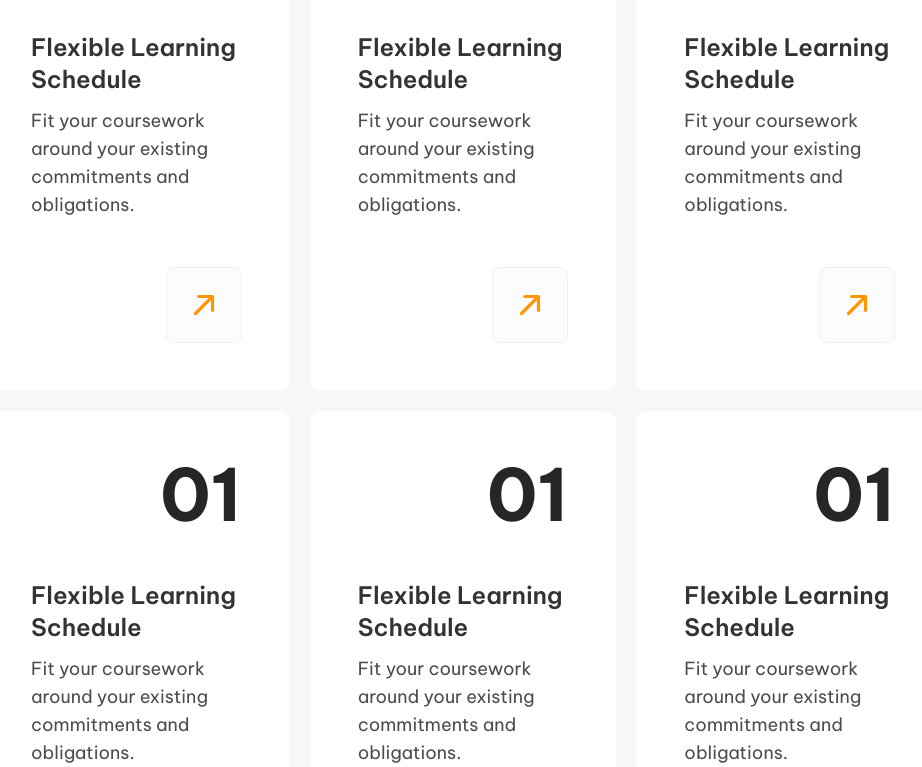
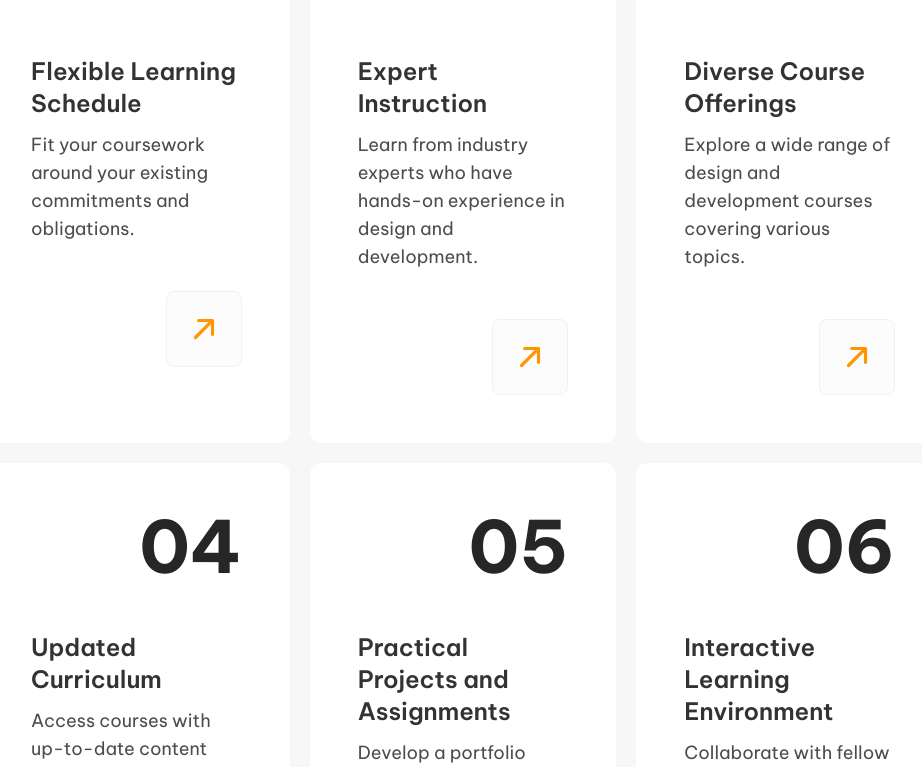
Before and after one commit to mjtavrs/skillbridge-2.0, a Next.js app: page / in a window 1280 px wide. Shown: the part 982-1749 px from the top of the page, without its empty margins (177-1099 px from the left). Built offline with nearby package versions, Linux system fonts and the light colour scheme.

Commit message:
feat: Reorganize the folder structure and create a few more components.

```diff
--- a/src/app/Section.tsx
+++ /dev/null
@@ -1,35 +0,0 @@
-import { BenefitsCard } from './BenefitsCard'
-import { Button } from './Button'
-import { Benefits } from './data/Benefits'
-
-export function Section() {
-  return (
-    <section className="mx-40 space-y-20">
-      <div className="flex items-end justify-between">
-        <div className="w-[73rem] space-y-3">
-          <h3 className="text-5xl font-semibold text-skillbridge-grey-15">
-            Benefits
-          </h3>
-          <p className="text-lg leading-6 text-skillbridge-grey-35">
-            Lorem ipsum dolor sit amet consectetur. Tempus tincidunt etiam eget
-            elit id imperdiet et. Cras eu sit dignissim lorem nibh et. Ac cum
-            eget habitasse in velit fringilla feugiat senectus in.
-          </p>
-        </div>
-        <Button href="#" variant="white">
-          View All
-        </Button>
-      </div>
-      <div className="grid-cols-threeColumnWrapper grid gap-5">
-        {Benefits.map((benefit) => (
-          <BenefitsCard
-            key={benefit.id}
-            id={benefit.id}
-            title={benefit.title}
-            description={benefit.description}
-          />
-        ))}
-      </div>
-    </section>
-  )
-}
--- a/src/app/BenefitsCard.tsx
+++ b/src/app/components/Benefits/BenefitsCard.tsx
@@ -18,8 +18,8 @@ export function BenefitsCard({ id, title, description }: BenefitsCardProps) {
         </p>
         <p className="text-lg text-skillbridge-grey-30">{description}</p>
       </div>
-      <div className="flex cursor-not-allowed justify-end">
-        <span className="rounded-lg border border-skillbridge-white-95 bg-skillbridge-white-99 p-5 text-skillbridge-orange-50">
+      <div className="flex justify-end">
+        <span className="cursor-not-allowed rounded-lg border border-skillbridge-white-95 bg-skillbridge-white-99 p-5 text-skillbridge-orange-50">
           <ArrowUpRight size={34} weight="bold" />
         </span>
       </div>
--- /dev/null
+++ b/src/app/components/Benefits/BenefitsList.tsx
@@ -0,0 +1,17 @@
+import { Benefits } from '@/app/data/Benefits'
+import { BenefitsCard } from './BenefitsCard'
+
+export function BenefitsList() {
+  return (
+    <>
+      {Benefits.map((benefit) => (
+        <BenefitsCard
+          key={benefit.id}
+          id={benefit.id}
+          title={benefit.title}
+          description={benefit.description}
+        />
+      ))}
+    </>
+  )
+}
--- /dev/null
+++ b/src/app/components/Section/CardsWrapper.tsx
@@ -0,0 +1,19 @@
+import { ComponentProps } from 'react'
+import { tv, VariantProps } from 'tailwind-variants'
+
+const container = tv({
+  base: ['grid'],
+
+  variants: {
+    variant: {
+      twoColumns: 'grid-cols-twoColumnWrapper gap-8',
+      threeColumns: 'grid-cols-threeColumnWrapper gap-5',
+    },
+  },
+})
+
+export type LinkProps = ComponentProps<'div'> & VariantProps<typeof container>
+
+export function CardWrapper({ variant, ...props }: LinkProps) {
+  return <div {...props} className={container({ variant })} />
+}
--- /dev/null
+++ b/src/app/components/Section/Section.tsx
@@ -0,0 +1,26 @@
+import { ReactNode } from 'react'
+import { SectionHeader } from './SectionHeader'
+import { CardWrapper } from './CardsWrapper'
+
+interface SectionProps {
+  title: string
+  description: string
+  url: string
+  columnsVariant: 'twoColumns' | 'threeColumns' | undefined
+  children: ReactNode
+}
+
+export function Section({
+  title,
+  description,
+  url,
+  columnsVariant,
+  children,
+}: SectionProps) {
+  return (
+    <section className="mx-40 space-y-20">
+      <SectionHeader title={title} description={description} url={url} />
+      <CardWrapper variant={columnsVariant}>{children}</CardWrapper>
+    </section>
+  )
+}
--- /dev/null
+++ b/src/app/components/Section/SectionHeader.tsx
@@ -0,0 +1,25 @@
+import { Button } from '@/app/Button'
+
+interface SectionHeaderProps {
+  title: string
+  description: string
+  url: string
+}
+
+export function SectionHeader({ title, description, url }: SectionHeaderProps) {
+  return (
+    <div className="flex items-end justify-between">
+      <div className="w-[73rem] space-y-3">
+        <h3 className="text-5xl font-semibold text-skillbridge-grey-15">
+          {title}
+        </h3>
+        <p className="text-lg leading-6 text-skillbridge-grey-35">
+          {description}
+        </p>
+      </div>
+      <Button href={url} variant="white">
+        View All
+      </Button>
+    </div>
+  )
+}
--- a/src/app/data/Benefits.ts
+++ b/src/app/data/Benefits.ts
@@ -6,33 +6,33 @@ export const Benefits = [
       'Fit your coursework around your existing commitments and obligations.',
   },
   {
-    id: '01',
-    title: 'Flexible Learning Schedule',
+    id: '02',
+    title: 'Expert Instruction',
     description:
-      'Fit your coursework around your existing commitments and obligations.',
+      'Learn from industry experts who have hands-on experience in design and development.',
   },
   {
-    id: '01',
-    title: 'Flexible Learning Schedule',
+    id: '03',
+    title: 'Diverse Course Offerings',
     description:
-      'Fit your coursework around your existing commitments and obligations.',
+      'Explore a wide range of design and development courses covering various topics.',
   },
   {
-    id: '01',
-    title: 'Flexible Learning Schedule',
+    id: '04',
+    title: 'Updated Curriculum',
     description:
-      'Fit your coursework around your existing commitments and obligations.',
+      'Access courses with up-to-date content reflecting the latest trends and industry practices.',
   },
   {
-    id: '01',
-    title: 'Flexible Learning Schedule',
+    id: '05',
+    title: 'Practical Projects and Assignments',
     description:
-      'Fit your coursework around your existing commitments and obligations.',
+      'Develop a portfolio showcasing your skills and abilities to potential employers.',
   },
   {
-    id: '01',
-    title: 'Flexible Learning Schedule',
+    id: '06',
+    title: 'Interactive Learning Environment',
     description:
-      'Fit your coursework around your existing commitments and obligations.',
+      'Collaborate with fellow learners, exchanging ideas and feedback to enhance your understanding.',
   },
 ]
--- a/src/app/page.tsx
+++ b/src/app/page.tsx
@@ -1,11 +1,19 @@
 import { Hero } from './Hero'
-import { Section } from './Section'
+import { BenefitsList } from './components/Benefits/BenefitsList'
+import { Section } from './components/Section/Section'
 
 export default function Home() {
   return (
     <>
       <Hero />
-      <Section />
+      <Section
+        title="Benefits"
+        description="Lorem ipsum dolor sit amet, consectetur adipisicing elit. Dicta similique magnam quod. Autem alias repellat adipisci possimus ducimus optio, repellendus soluta aperiam libero, excepturi dolorem deserunt, deleniti architecto aspernatur error."
+        url="#"
+        columnsVariant="threeColumns"
+      >
+        <BenefitsList />
+      </Section>
     </>
   )
 }
```
